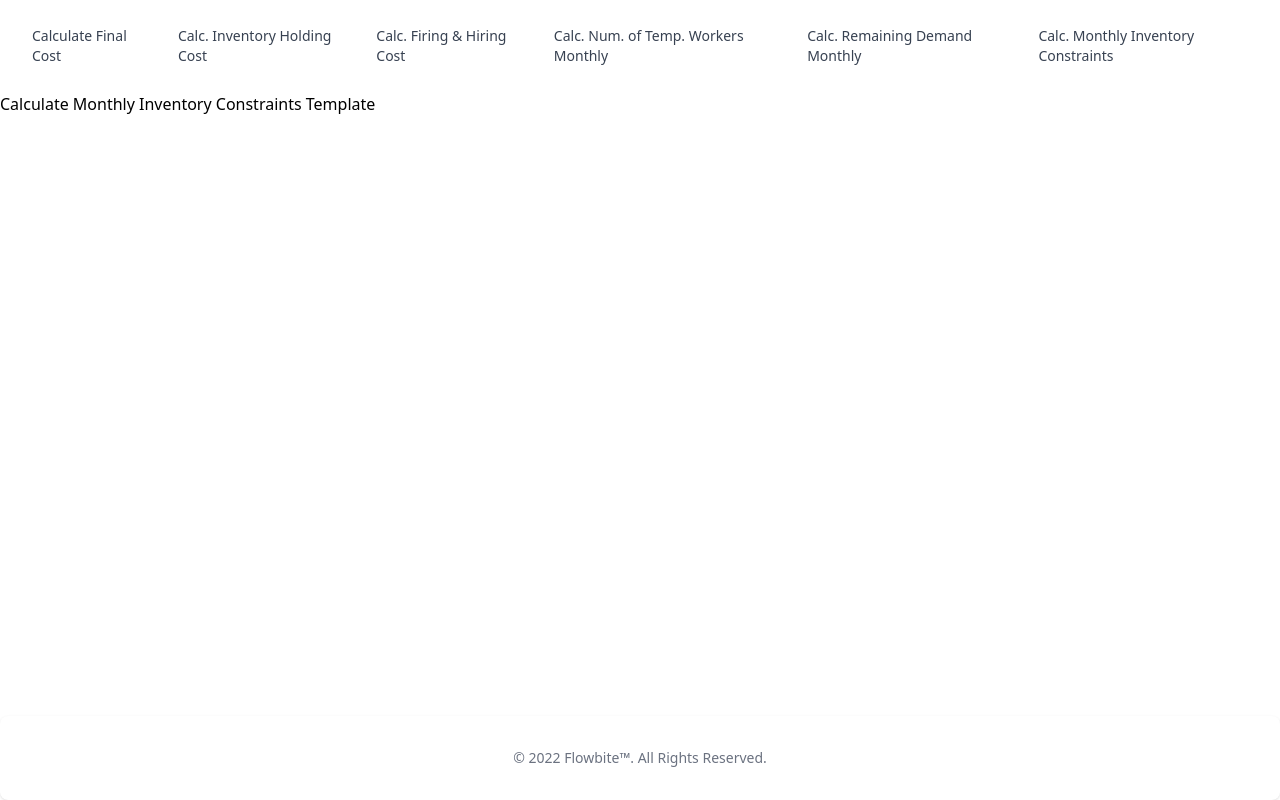
After one commit to vKing-13/multiperiod-production-smoothing, a Django app: page /calculateIC/ in a window 1280 px wide. The commit adds this page. Run offline with Django 4.2, Linux system fonts and the light colour scheme; some libraries are stand-ins or nearby versions.

Commit message:
Page Navigation and Template

```diff
--- a/main/templates/main/calculate_final_cost.html
+++ b/main/templates/main/calculate_final_cost.html
@@ -1,5 +1,5 @@
 {% extends 'main/navbar_footer.html' %}
 {% block title %}Calculate Final Cost{% endblock  %}
 {% block content %}
-<h1>testing calculate final cost</h1>
+<h1>Calculate Final Cost Template</h1>
 {% endblock  %}
--- /dev/null
+++ b/main/templates/main/calculate_firing_hiring_cost.html
@@ -0,0 +1,5 @@
+{% extends 'main/navbar_footer.html' %}
+{% block title %}Calculate Firing and Hiring Cost{% endblock  %}
+{% block content %}
+<h1>Calculate Firing and Hiring Cost Template</h1>
+{% endblock  %}
--- /dev/null
+++ b/main/templates/main/calculate_inventory_constraints.html
@@ -0,0 +1,5 @@
+{% extends 'main/navbar_footer.html' %}
+{% block title %}Calculate Monthly Inventory Constraints{% endblock  %}
+{% block content %}
+<h1>Calculate Monthly Inventory Constraints Template</h1>
+{% endblock  %}
--- /dev/null
+++ b/main/templates/main/calculate_num_of_temp_workers.html
@@ -0,0 +1,5 @@
+{% extends 'main/navbar_footer.html' %}
+{% block title %}alculate Num. of Temp. Workers Monthly{% endblock  %}
+{% block content %}
+<h1>Calculate Num. of Temp. Workers Monthly Template</h1>
+{% endblock  %}
--- /dev/null
+++ b/main/templates/main/calculate_remaining_demand.html
@@ -0,0 +1,5 @@
+{% extends 'main/navbar_footer.html' %}
+{% block title %}Calculate Remaining Demand Monthly{% endblock  %}
+{% block content %}
+<h1>Calculate Remaining Demand Monthly Template</h1>
+{% endblock  %}
--- a/main/templates/main/navbar_footer.html
+++ b/main/templates/main/navbar_footer.html
@@ -6,6 +6,11 @@
   <meta name="viewport" content="width=device-width, initial-scale=1.0">
   <title>{% block title %}My Server{% endblock  %}</title>
   <script src="https://cdn.tailwindcss.com"></script>
+  <style>
+    table, tr, td{
+      border: solid black 1px;
+    }
+  </style>
 </head>
 <body>
 
@@ -19,25 +24,22 @@
       <div class="hidden w-full md:block md:w-auto" id="navbar-default">
         <ul class="flex flex-col p-4 mt-4 border border-gray-100 rounded-lg bg-gray-50 md:flex-row md:space-x-8 md:mt-0 md:text-sm md:font-medium md:border-0 md:bg-white dark:bg-gray-800 md:dark:bg-gray-900 dark:border-gray-700">
           <li>
-            <a href="#" class="block py-2 pl-3 pr-4 text-white bg-blue-700 rounded md:bg-transparent md:text-blue-700 md:p-0 dark:text-white" aria-current="page">Calculate Final Cost</a>
+            <a href="/" class="block py-2 pl-3 pr-4 text-gray-700 rounded hover:bg-gray-100 md:hover:bg-transparent md:border-0 md:hover:text-blue-700 md:p-0 dark:text-gray-400 md:dark:hover:text-white dark:hover:bg-gray-700 dark:hover:text-white md:dark:hover:bg-transparent">Calculate Final Cost</a>
           </li>
           <li>
-            <a href="#" class="block py-2 pl-3 pr-4 text-gray-700 rounded hover:bg-gray-100 md:hover:bg-transparent md:border-0 md:hover:text-blue-700 md:p-0 dark:text-gray-400 md:dark:hover:text-white dark:hover:bg-gray-700 dark:hover:text-white md:dark:hover:bg-transparent">Calc. Inventory  Holding Cost</a>
+            <a href="/calculateIHC" class="block py-2 pl-3 pr-4 text-gray-700 rounded hover:bg-gray-100 md:hover:bg-transparent md:border-0 md:hover:text-blue-700 md:p-0 dark:text-gray-400 md:dark:hover:text-white dark:hover:bg-gray-700 dark:hover:text-white md:dark:hover:bg-transparent">Calc. Inventory  Holding Cost</a>
           </li>
           <li>
-            <a href="#" class="block py-2 pl-3 pr-4 text-gray-700 rounded hover:bg-gray-100 md:hover:bg-transparent md:border-0 md:hover:text-blue-700 md:p-0 dark:text-gray-400 md:dark:hover:text-white dark:hover:bg-gray-700 dark:hover:text-white md:dark:hover:bg-transparent">Calc. Firing & Hiring Cost</a>
+            <a href="/calculateFHC" class="block py-2 pl-3 pr-4 text-gray-700 rounded hover:bg-gray-100 md:hover:bg-transparent md:border-0 md:hover:text-blue-700 md:p-0 dark:text-gray-400 md:dark:hover:text-white dark:hover:bg-gray-700 dark:hover:text-white md:dark:hover:bg-transparent">Calc. Firing & Hiring Cost</a>
           </li>
           <li>
-            <a href="#" class="block py-2 pl-3 pr-4 text-gray-700 rounded hover:bg-gray-100 md:hover:bg-transparent md:border-0 md:hover:text-blue-700 md:p-0 dark:text-gray-400 md:dark:hover:text-white dark:hover:bg-gray-700 dark:hover:text-white md:dark:hover:bg-transparent">Calc. Num. of Temp. Workers Monthly</a>
+            <a href="/calculateNTW" class="block py-2 pl-3 pr-4 text-gray-700 rounded hover:bg-gray-100 md:hover:bg-transparent md:border-0 md:hover:text-blue-700 md:p-0 dark:text-gray-400 md:dark:hover:text-white dark:hover:bg-gray-700 dark:hover:text-white md:dark:hover:bg-transparent">Calc. Num. of Temp. Workers Monthly</a>
           </li>
           <li>
-            <a href="#" class="block py-2 pl-3 pr-4 text-gray-700 rounded hover:bg-gray-100 md:hover:bg-transparent md:border-0 md:hover:text-blue-700 md:p-0 dark:text-gray-400 md:dark:hover:text-white dark:hover:bg-gray-700 dark:hover:text-white md:dark:hover:bg-transparent">Calc. Remaining Demand Monthly</a>
+            <a href="/calculateRD" class="block py-2 pl-3 pr-4 text-gray-700 rounded hover:bg-gray-100 md:hover:bg-transparent md:border-0 md:hover:text-blue-700 md:p-0 dark:text-gray-400 md:dark:hover:text-white dark:hover:bg-gray-700 dark:hover:text-white md:dark:hover:bg-transparent">Calc. Remaining Demand Monthly</a>
           </li>
           <li>
-            <a href="#" class="block py-2 pl-3 pr-4 text-gray-700 rounded hover:bg-gray-100 md:hover:bg-transparent md:border-0 md:hover:text-blue-700 md:p-0 dark:text-gray-400 md:dark:hover:text-white dark:hover:bg-gray-700 dark:hover:text-white md:dark:hover:bg-transparent">Calc. Monthly Inventory Constraints</a>
-          </li>
-          <li>
-            <a href="#" class="block py-2 pl-3 pr-4 text-gray-700 rounded hover:bg-gray-100 md:hover:bg-transparent md:border-0 md:hover:text-blue-700 md:p-0 dark:text-gray-400 md:dark:hover:text-white dark:hover:bg-gray-700 dark:hover:text-white md:dark:hover:bg-transparent">Contact</a>
+            <a href="/calculateIC" class="block py-2 pl-3 pr-4 text-gray-700 rounded hover:bg-gray-100 md:hover:bg-transparent md:border-0 md:hover:text-blue-700 md:p-0 dark:text-gray-400 md:dark:hover:text-white dark:hover:bg-gray-700 dark:hover:text-white md:dark:hover:bg-transparent">Calc. Monthly Inventory Constraints</a>
           </li>
         </ul>
       </div>
--- a/main/urls.py
+++ b/main/urls.py
@@ -3,5 +3,10 @@ from django.urls import path
 from . import views
 
 urlpatterns=[
-  path('',views.calculate,name="calculate")
+  path('',views.calculateFinalCost,name="Calculate Final Cost"),
+  path('calculateFHC/',views.calculateFiringHiringCost,name="Calculate Firing and Hiring Cost"),
+  path('calculateIC/',views.calculateInventoryConstraints,name="Calculate Monthly Inventory Constraints"),
+  path('calculateIHC/',views.calculateInventoryHoldingCost,name="Calculate Inventory Holding Cost"),
+  path('calculateNTW/',views.calculateNumOfTempWorkers,name="Calculate Num. of Temp. Workers Monthly"),
+  path('calculateRD/',views.calculateRemainingDemand,name="Calculate Remaining Demand Monthly"),
 ]
--- a/main/views.py
+++ b/main/views.py
@@ -1,5 +1,20 @@
 from django.shortcuts import render
 from django.http import HttpResponse
 # Create your views here.
-def calculate(response):
+def calculateFinalCost(response):
   return render(response,"main/calculate_final_cost.html",{})
+
+def calculateFiringHiringCost(response):
+  return render(response,"main/calculate_firing_hiring_cost.html",{})
+
+def calculateInventoryConstraints(response):
+  return render(response,"main/calculate_inventory_constraints.html",{})
+
+def calculateInventoryHoldingCost(response):
+  return render(response,"main/calculate_inventory_holding_cost.html",{})
+
+def calculateNumOfTempWorkers(response):
+  return render(response,"main/calculate_num_of_temp_workers.html",{})
+
+def calculateRemainingDemand(response):
+  return render(response,"main/calculate_remaining_demand.html",{})
```
Also changed, not shown: main/templates/main/calculate_inventory_holding_cost.html (+1 -12 lines).
